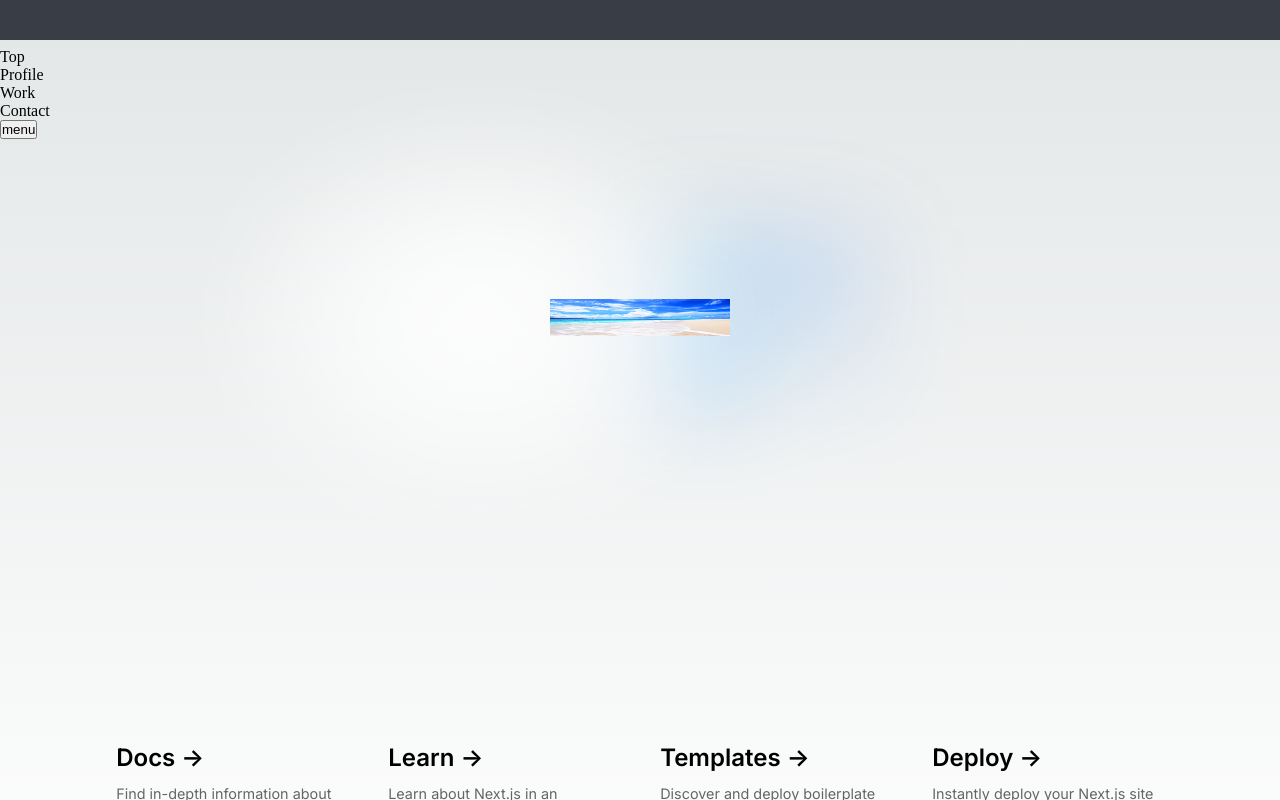
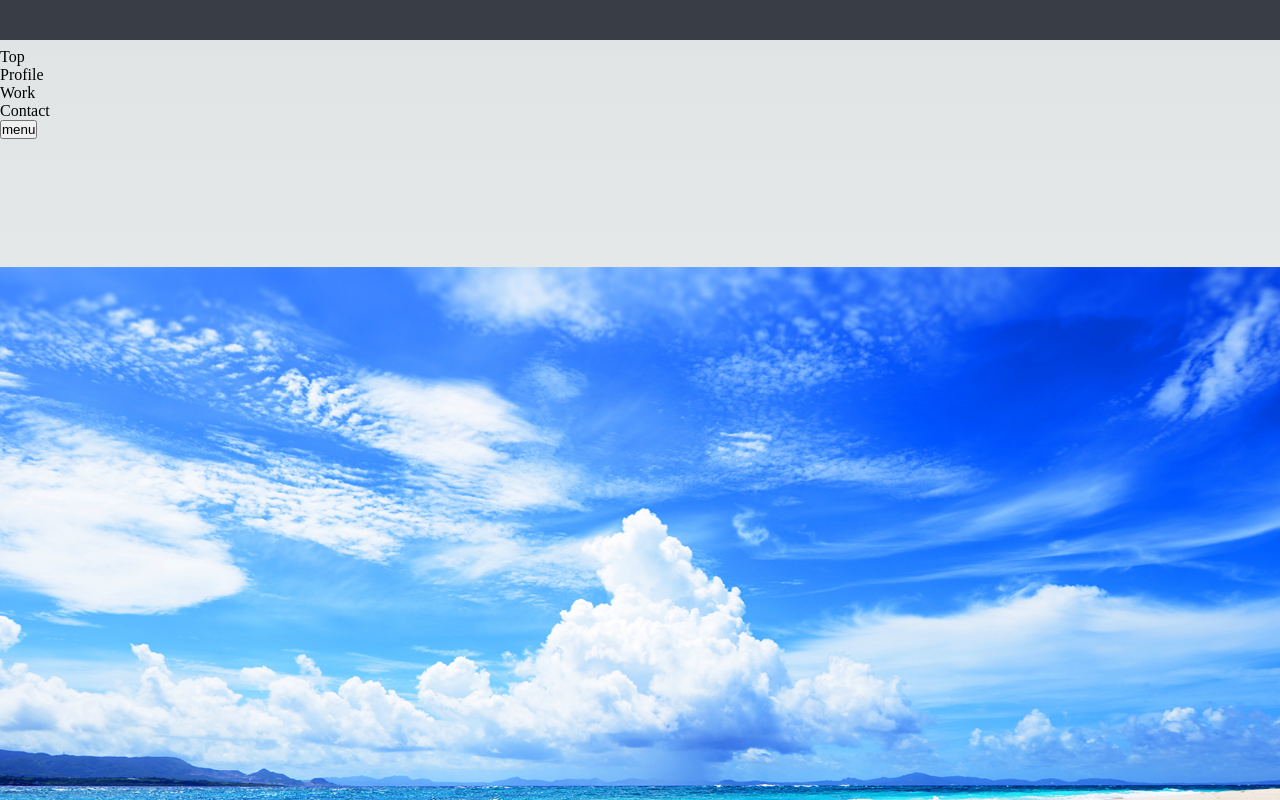
Before and after one commit to 12kagetti12/profile, a Next.js app: page / in a window 1280 px wide. Shown: the part 460-1260 px from the top of the page. Built offline with nearby package versions, Linux system fonts and the light colour scheme.

Commit message:
📝fix mainvisual

```diff
--- a/pages/index.js
+++ b/pages/index.js
@@ -17,14 +17,14 @@ export default function Home() {
         <link rel="icon" href="/favicon.ico" />
       </Head>
       <Header/>
-      <main className={`${styles.main} ${inter.className}`}>
+      <main className="">
         <div className={styles.center}>
           <Image
-            className={styles.logo}
+            className={styles.center}
             src="/mainvisual_seaClouds.jpg"
-            alt="Next.js Logo"
-            width={180}
-            height={37}
+            alt="mainvisual"
+            width={1920}
+            height={1080}
             priority
           />
         </div>
```
